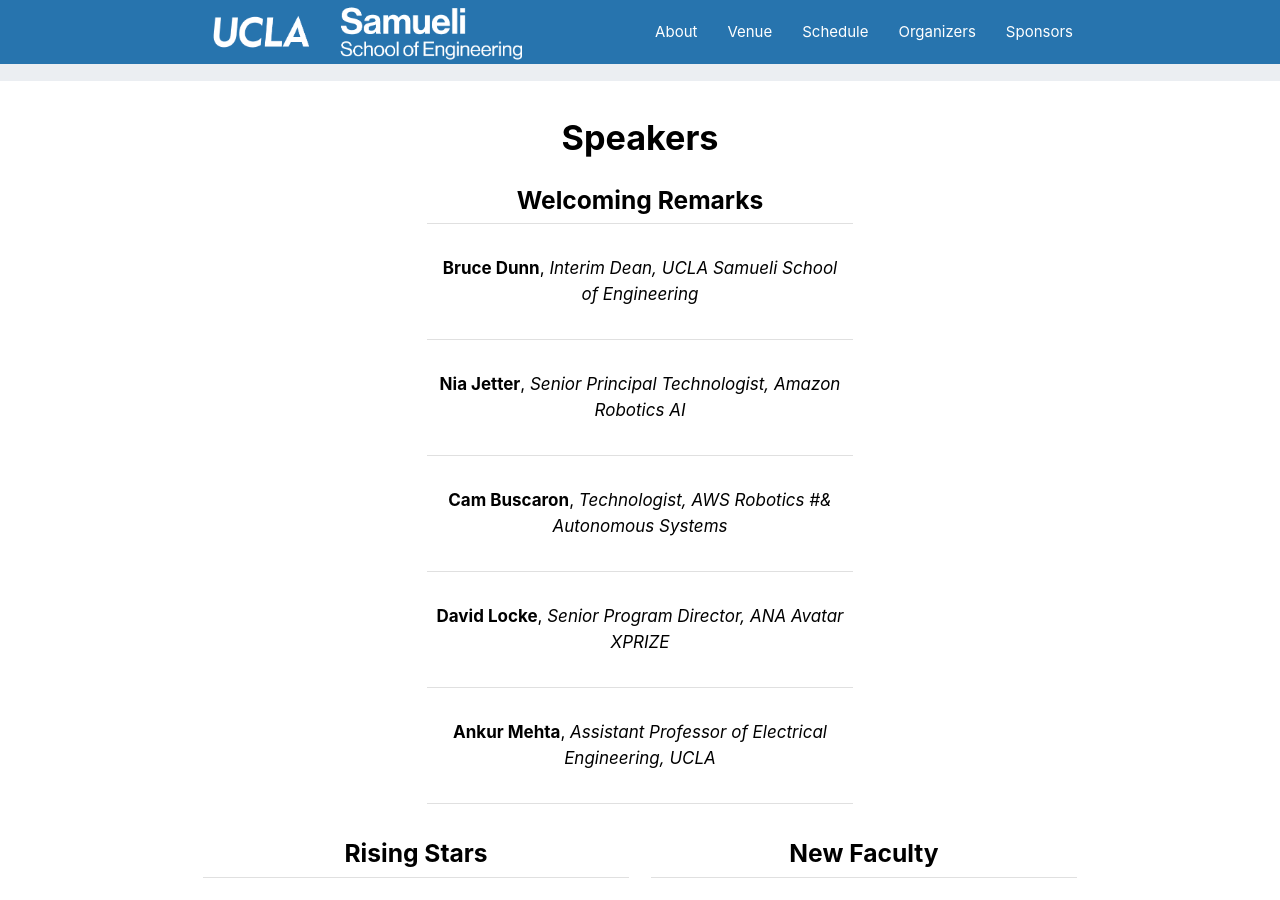
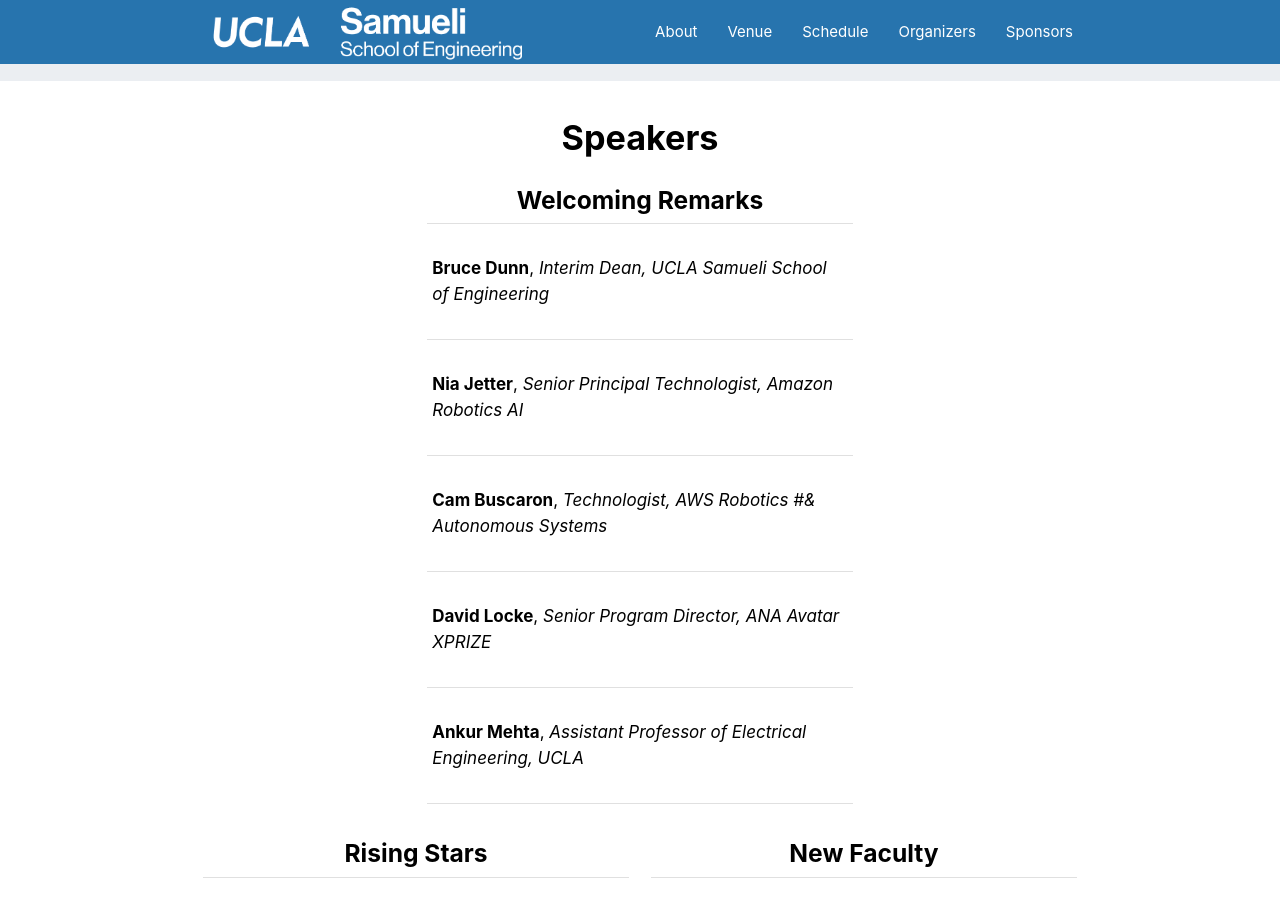
Before and after one commit to scr2022/scr2022.github.io, a Jekyll site: the page built from index.html, in a window 1280 px wide and 900 px high, scrolled down 3250 px. Built offline with Jekyll 4.4.1, drawn with Linux system fonts in a browser that asks for light colours.

Commit message:
align welcome speaker text

```diff
--- a/_includes/speakers.html
+++ b/_includes/speakers.html
@@ -13,27 +13,27 @@
                   </tr>
                   <tr>
                     <td>
-                        <p style="text-align:center;"><b>Bruce Dunn</b>, <i>Interim Dean, UCLA Samueli School of Engineering</i></p>
+                        <p><b>Bruce Dunn</b>, <i>Interim Dean, UCLA Samueli School of Engineering</i></p>
                     </td>
                   </tr>
                   <tr>
                     <td>
-                        <p style="text-align:center;"><b>Nia Jetter</b>, <i>Senior Principal Technologist, Amazon Robotics AI</i></p>
+                        <p><b>Nia Jetter</b>, <i>Senior Principal Technologist, Amazon Robotics AI</i></p>
                     </td>
                   </tr>
                   <tr>
                     <td>
-                        <p style="text-align:center;"><b>Cam Buscaron</b>, <i>Technologist, AWS Robotics #& Autonomous Systems</i></p>
+                        <p><b>Cam Buscaron</b>, <i>Technologist, AWS Robotics #& Autonomous Systems</i></p>
                     </td>
                   </tr>
                   <tr>
                     <td>
-                        <p style="text-align:center;"><b>David Locke</b>, <i>Senior Program Director, ANA Avatar XPRIZE</i></p>
+                        <p><b>David Locke</b>, <i>Senior Program Director, ANA Avatar XPRIZE</i></p>
                     </td>
                   </tr>
                   <tr>
                     <td>
-                        <p style="text-align:center;"><b>Ankur Mehta</b>, <i>Assistant Professor of Electrical Engineering, UCLA</i></p>
+                        <p><b>Ankur Mehta</b>, <i>Assistant Professor of Electrical Engineering, UCLA</i></p>
                     </td>
                   </tr>
                 </tbody>
```
